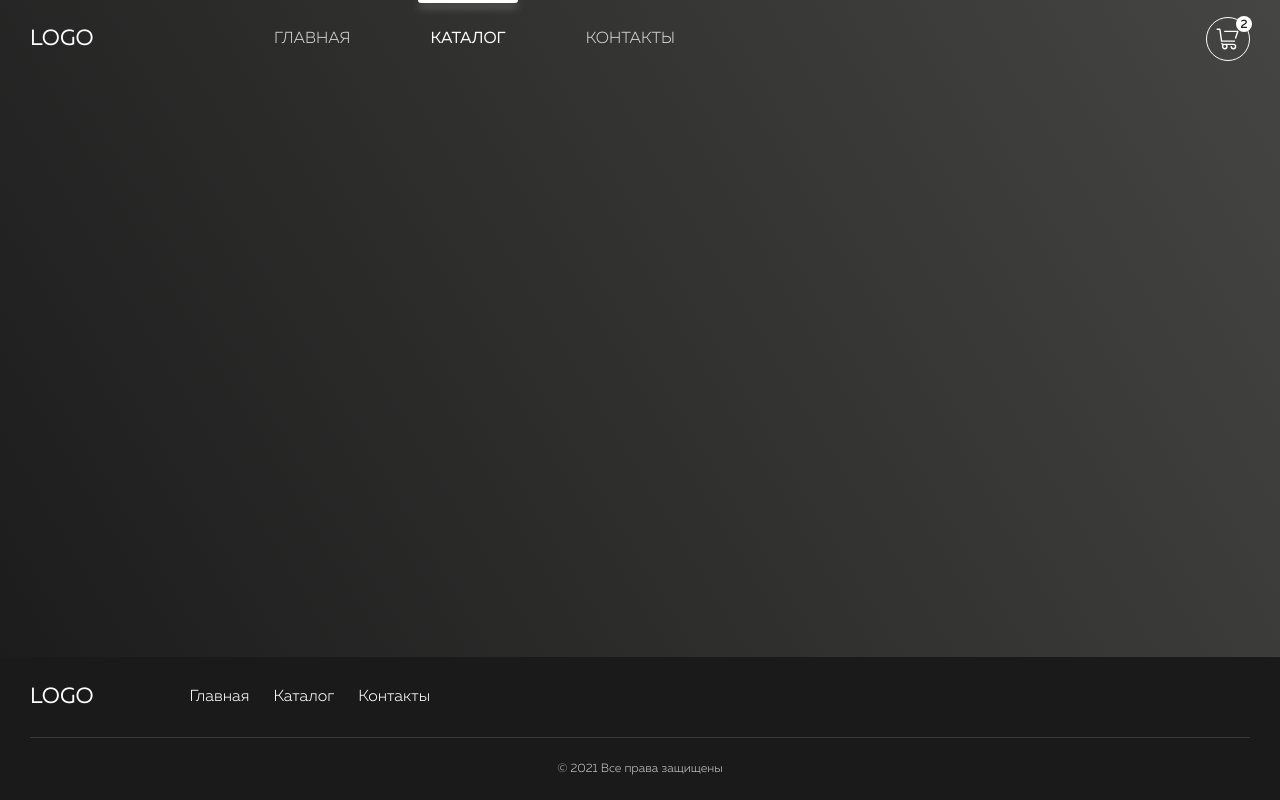
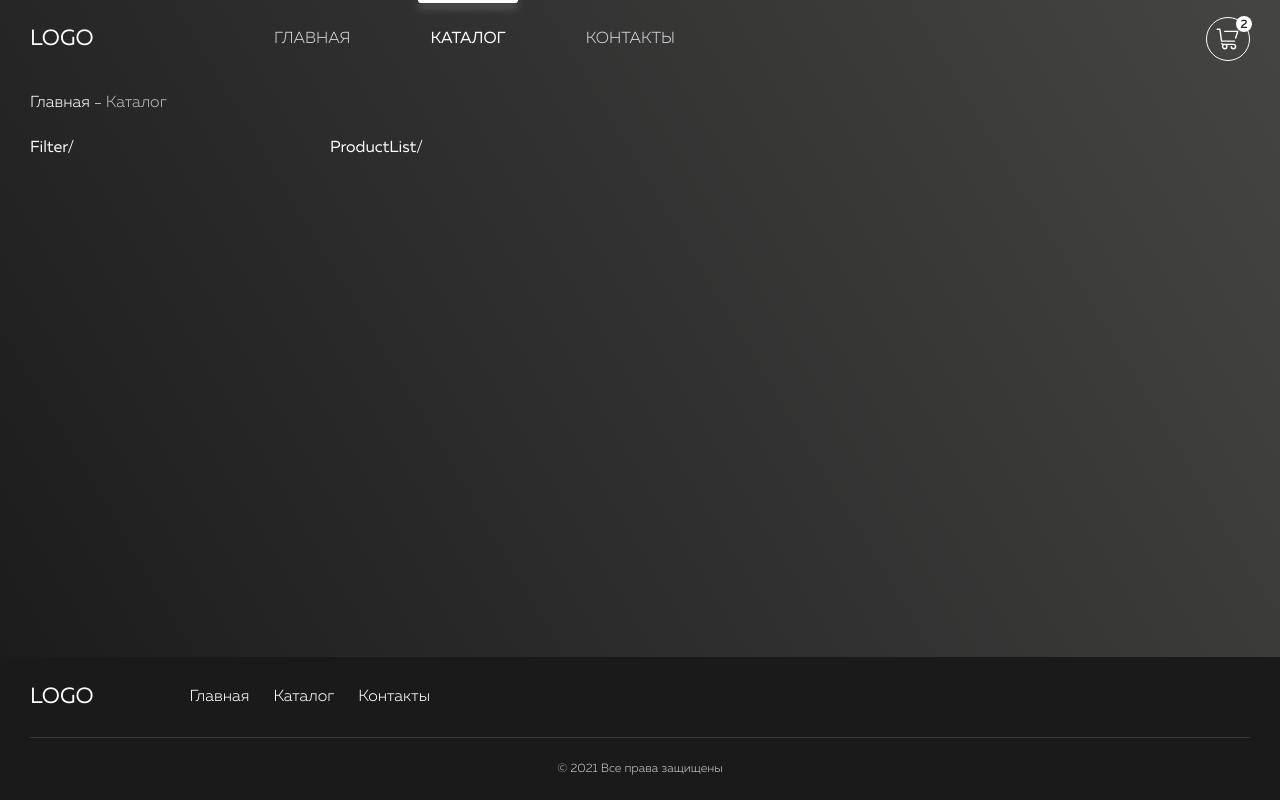
Before and after one commit to f1sst36/shop, a Next.js app: page /catalog in a window 1280 px wide. Built offline with nearby package versions, Linux system fonts and the light colour scheme.

Commit message:
added bread crumbs

```diff
--- /dev/null
+++ b/components/common/BreadCrumbs/BreadCrumbs.module.scss
@@ -0,0 +1,39 @@
+@import 'styles/variables';
+@import 'styles/responsive';
+
+.breadCrumbs {
+    display: flex;
+    align-items: center;
+
+    .crumb {
+        display: flex;
+        align-items: center;
+
+        .link {
+            font-size: 16px;
+            line-height: 18px;
+            font-weight: 300;
+            color: #fff;
+
+            @include respond-to($mobile) {
+                font-size: 14px;
+                line-height: 16px;
+            }
+        }
+
+        .emptyLink {
+            color: $rain_3;
+        }
+
+        .slash {
+            width: 6px;
+            height: 1px;
+            background-color: $rain_3;
+            margin-left: 5px;
+        }
+    }
+
+    .crumb + .crumb {
+        margin-left: 5px;
+    }
+}
--- /dev/null
+++ b/components/common/BreadCrumbs/BreadCrumbs.tsx
@@ -0,0 +1,30 @@
+import React from 'react';
+import cx from 'classnames';
+import { A } from '../A/A';
+import styles from './BreadCrumbs.module.scss';
+
+interface BreadCrumbsProps {
+	crumbs: {
+		name: string;
+		url?: string;
+	}[];
+}
+
+export const BreadCrumbs: React.FC<BreadCrumbsProps> = ({ crumbs }) => {
+	return (
+		<ul className={styles.breadCrumbs}>
+			{crumbs.map((crumb, index) => (
+				<li className={styles.crumb} key={crumb.name}>
+					{crumb.url ? (
+						<A href={crumb.url}>
+							<span className={styles.link}>{crumb.name}</span>
+						</A>
+					) : (
+						<span className={cx(styles.link, styles.emptyLink)}>{crumb.name}</span>
+					)}
+					{crumbs.length - 1 !== index && <div className={styles.slash} />}
+				</li>
+			))}
+		</ul>
+	);
+};
--- /dev/null
+++ b/components/pages/CatalogPage/CatalogPage.module.scss
@@ -0,0 +1,10 @@
+.catalogPage {
+    padding-top: 16px;
+
+    .catalog {
+        padding-top: 28px;
+        display: grid;
+        grid-template-columns: 300px 1fr;
+        grid-template-rows: auto;
+    }
+}
--- a/components/pages/CatalogPage/CatalogPage.tsx
+++ b/components/pages/CatalogPage/CatalogPage.tsx
@@ -1,6 +1,10 @@
 import React, { useEffect } from 'react';
 import { RootState } from '../../../store/store';
 import { useCSTypedSelector } from '../../../hooks/redux';
+import { BreadCrumbs } from '../../common/BreadCrumbs/BreadCrumbs';
+import { ERoute } from '../../../enum/ERoute';
+import styles from './CatalogPage.module.scss';
+import { Container } from '../../layout/Container/Container';
 
 export const CatalogPage: React.FC<{ serverSideRootState: RootState }> = ({
 	serverSideRootState
@@ -10,5 +14,16 @@ export const CatalogPage: React.FC<{ serverSideRootState: RootState }> = ({
 		console.log('serverSideRootState', serverSideRootState);
 		console.log('clientSideCatalogState', clientSideCatalogState);
 	}, []);
-	return <></>;
+	return (
+		<div className={styles.catalogPage}>
+			<Container>
+				<BreadCrumbs
+					crumbs={[{ name: 'Главная', url: ERoute.Main }, { name: 'Каталог' }]}
+				/>
+				<div className={styles.catalog}>
+					<span>Filter/</span> <span>ProductList/</span>
+				</div>
+			</Container>
+		</div>
+	);
 };
```
